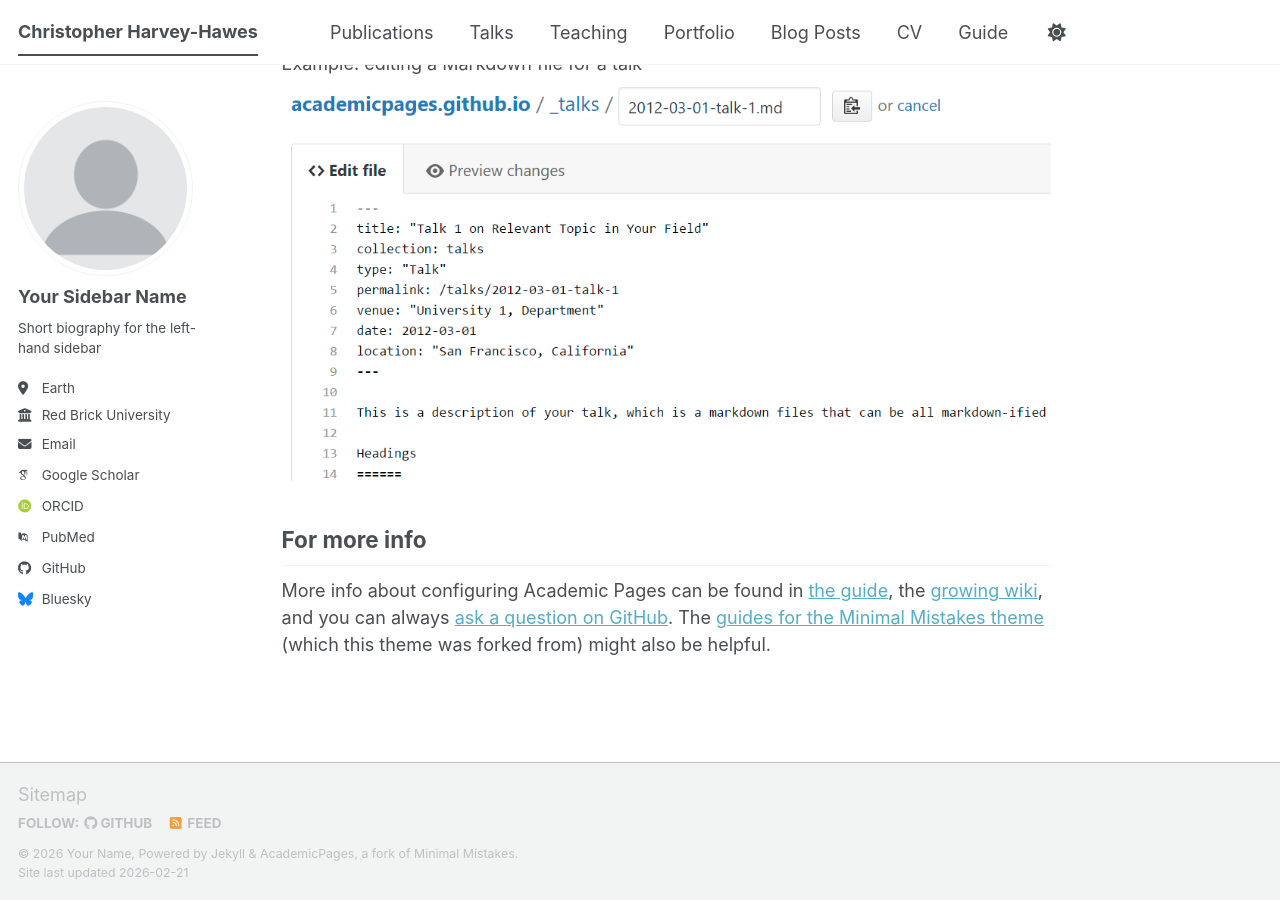
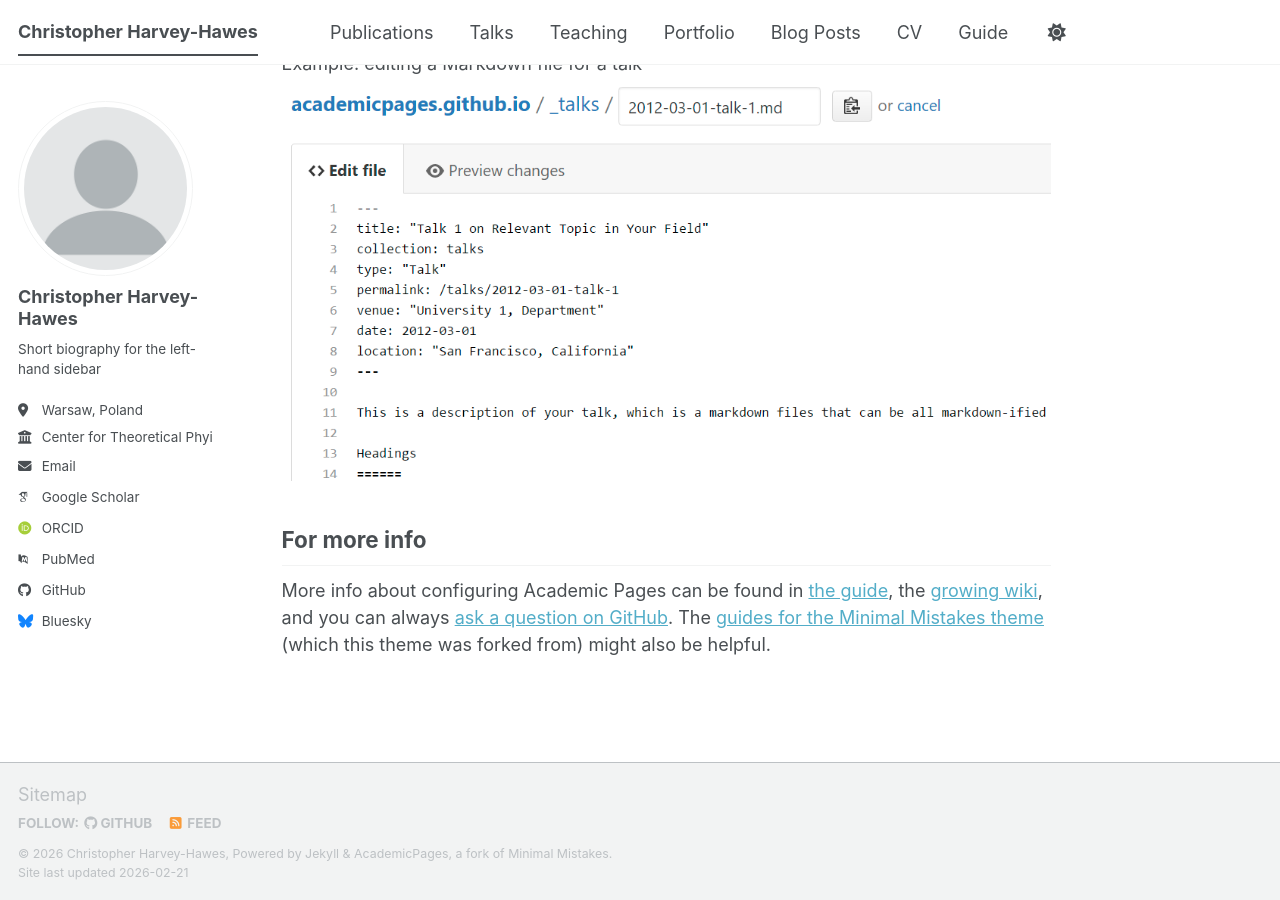
Before and after one commit to chrisharhaw/chrisharhaw.github.io, a Jekyll site: the page built from _pages/about.md, in a window 1280 px wide and 900 px high, scrolled down 2720 px. Built offline with Jekyll 4.4.1, drawn with Linux system fonts in a browser that asks for light colours; some web fonts are replaced; a script bundle is joined from its source files by our own code; library files that are not in the unit come from our copies.

Commit message:
Update personal information in _config.yml

```diff
--- a/_config.yml
+++ b/_config.yml
@@ -11,12 +11,12 @@ locale                   : "en-US"
 site_theme               : "default" # The available themes options are "default", "air", "sunrise", "mint", "dirt" and "contrast"
 title                    : "Christopher Harvey-Hawes"
 title_separator          : "-"
-name                     : &name "Your Name"
+name                     : &name "Christopher Harvey-Hawes"
 description              : &description "Your Name's academic portfolio"   # Update this with a general description of your site, this is the default if not overridden by a page
-url                      : https://academicpages.github.io # The base hostname & protocol for your site e.g. "https://[your GitHub username].github.io",
+url                      : https://chrisharhaw.github.io # The base hostname & protocol for your site e.g. "https://[your GitHub username].github.io",
                                                            # or if you already have some other page hosted on Github then use "https://[your GitHub username].github.io/[Your Repo Name]"
 baseurl                  : "" # the subpath of your site, e.g. "/blog"
-repository               : "academicpages/academicpages.github.io"
+repository               : "chrisharhaw.github.io"
 
 # Site Author - The following control what appear as part of the author content on the side bar.
 #               If a field is blank the icon and link will not appear, otherwise it will be shown.
@@ -24,13 +24,13 @@ repository               : "academicpages/academicpages.github.io"
 author:
   # Biographic information
   avatar           : "profile.png"
-  name             : "Your Sidebar Name"
+  name             : "Christopher Harvey-Hawes"
   pronouns         : # example: "she/her"
   bio              : "Short biography for the left-hand sidebar"
-  location         : "Earth"
-  employer         : "Red Brick University"
+  location         : "Warsaw, Poland"
+  employer         : "Center for Theoretical Phyiscs, Polish Academy of Sciences"
   uri              : # URL
-  email            : "none@example.org"
+  email            : "harvey-hawes@cft.edu.pl"
 
   # Academic websites
   academia         : # URL
```
